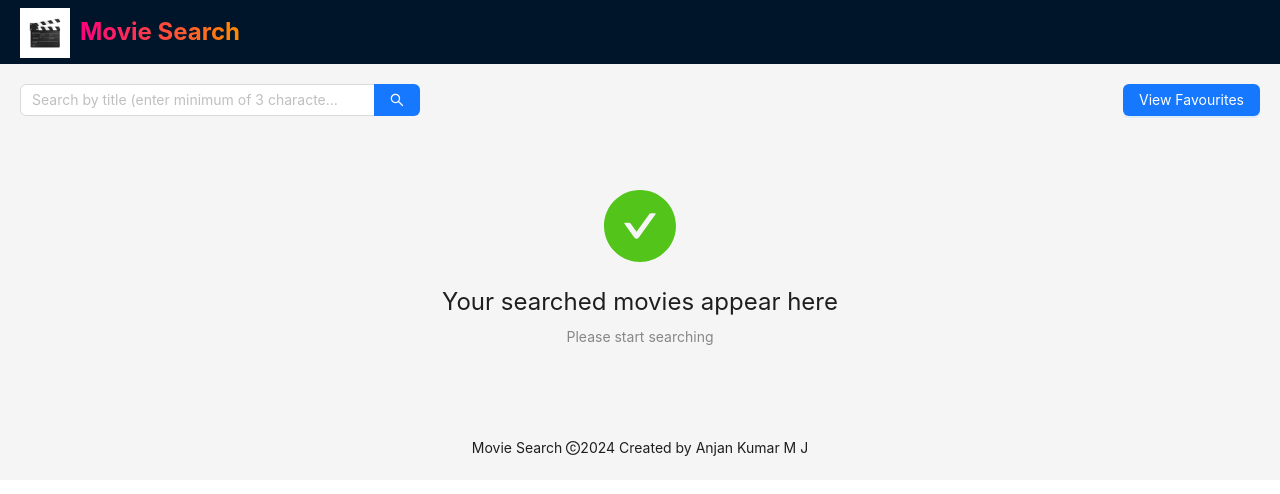
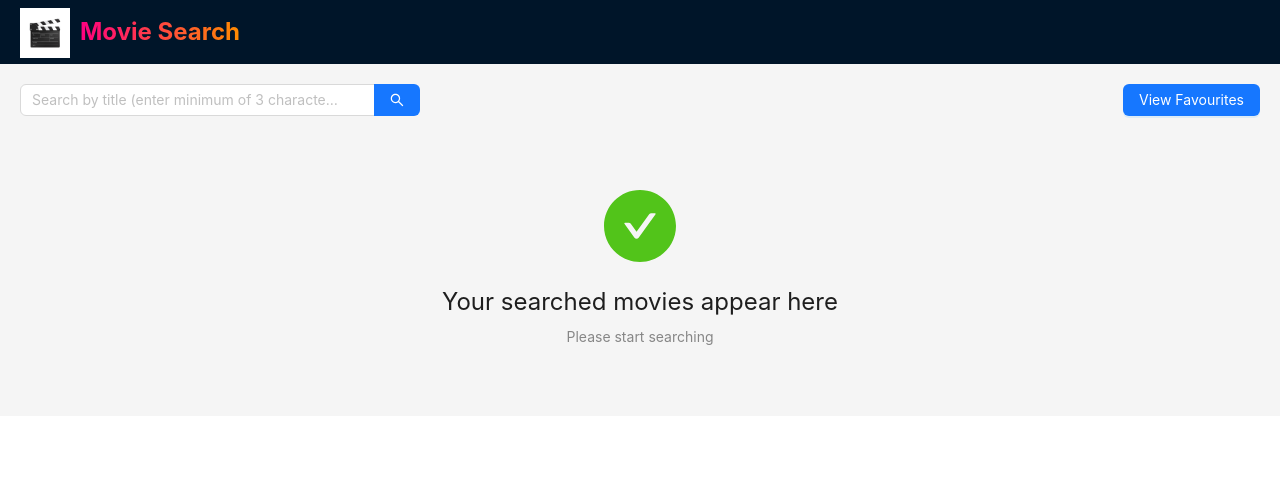
Before and after one commit to anjankumarmj01/movie-search, a React (Vite) app: page / in a window 1280 px wide. Shown: the top 494 px of the page. Built offline with nearby package versions, Linux system fonts and the light colour scheme.

Commit message:
last commit before evaluaton -  please ignore footer for now as it introduced small issue in favourites which I will fix  post evaluation

```diff
--- a/src/routes/AppRoutes.tsx
+++ b/src/routes/AppRoutes.tsx
@@ -6,7 +6,7 @@ import ErrorBoundary from '../components/ErrorBoundary/ErrorBoundary';
 import Favourites from '../components/Favourites/Favourites';
 import { Layout } from 'antd';
 import AppHeader from '../components/Header/AppHeader';
-import AppFooter from '../components/Footer/AppFooter';
+// import AppFooter from '../components/Footer/AppFooter';
 
 const { Content } = Layout;
 
@@ -19,7 +19,7 @@ const routes = [
         <Content>
           <Outlet />
         </Content>
-        <AppFooter />
+        {/* <AppFooter /> */}
       </Layout>
     ),
     errorElement: <ErrorBoundary />,
```
